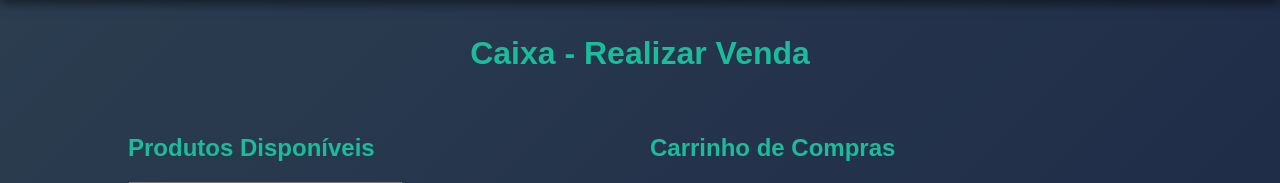
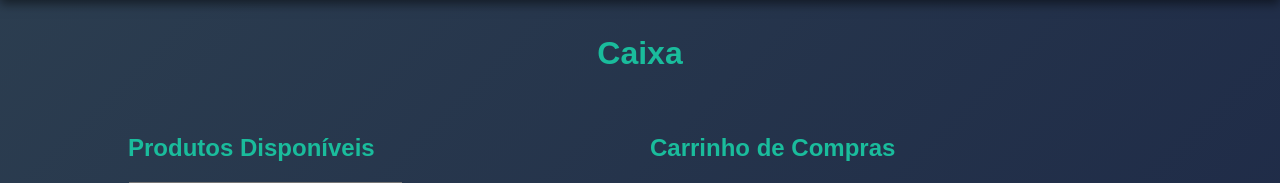
Before and after one commit to J0seAlbuquerque/StockFLow, a PHP site: page /pages/caixa.php in a window 1280 px wide. Shown: the part 66-249 px from the top of the page. Run offline with PHP 8.4, Linux system fonts and the light colour scheme; the template is opened without the code that fills it, so the values that code supplies are empty; the visitor is signed in with stand-in values (Sample User, id 1).

Commit message:
Atualização caixa

```diff
--- a/pages/caixa.php
+++ b/pages/caixa.php
@@ -53,7 +53,7 @@ $user_id = $_SESSION['user_id'];
     </header>
 
 <div class="container">
-    <h1>Caixa - Realizar Venda</h1>
+    <h1>Caixa</h1>
 
     <div class="sections-wrapper">
         <!-- Lista de Produtos -->
```
